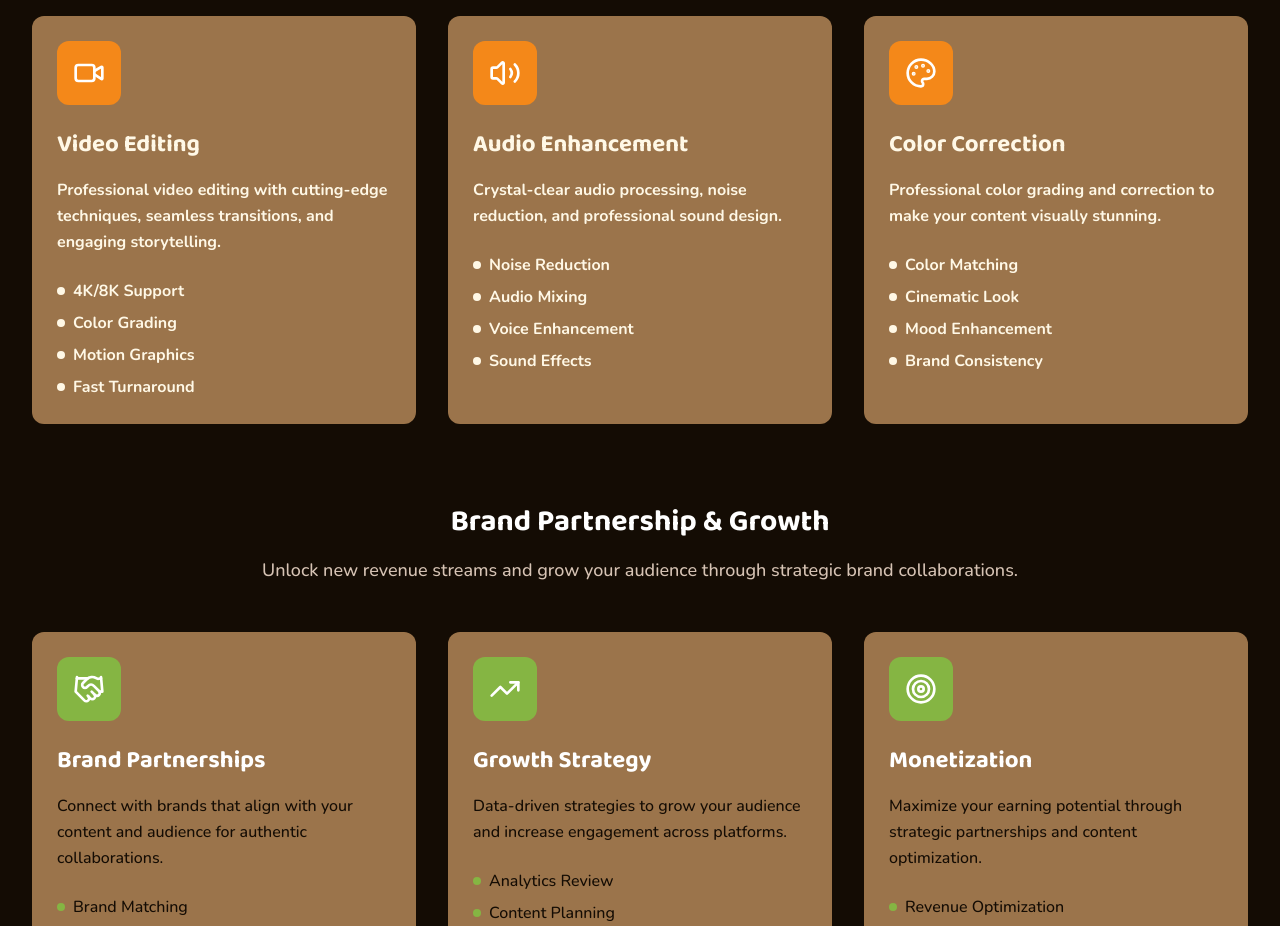
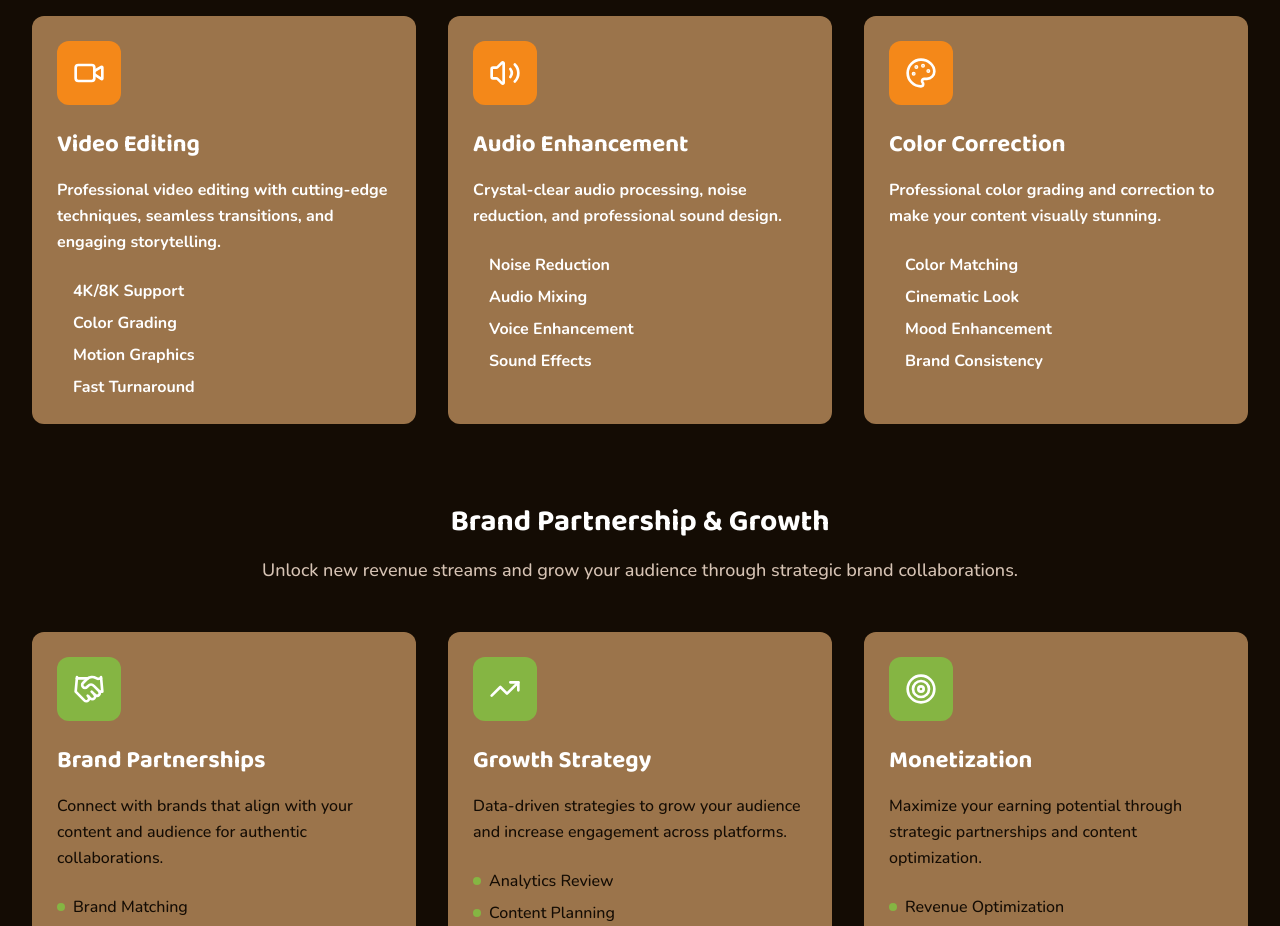
Before and after one commit to FruitStudioUK/Fruit-Site, a Next.js app: page / in a window 1280 px wide. Shown: the part 1160-2086 px from the top of the page. Built offline with nearby package versions, Linux system fonts and the light colour scheme.

Commit message:
Update Services.tsx

```diff
--- a/components/Services.tsx
+++ b/components/Services.tsx
@@ -121,17 +121,17 @@ export function Services() {
                 <div className="w-16 h-16 bg-primary-orange rounded-xl flex items-center justify-center mb-6 group-hover:scale-110 transition-transform duration-300">
                   <service.icon className="w-8 h-8 text-dark" />
                 </div>
-                <h4 className="text-2xl font-baloo2 font-bold text-text-white mb-4">
+                <h4 className="text-2xl font-baloo2 font-bold text-white mb-4">
                   {service.title}
                 </h4>
-                <p className="font-nunito font-bold text-text-white mb-6 leading-relaxed">
+                <p className="font-nunito font-bold text-white mb-6 leading-relaxed">
                   {service.description}
                 </p>
                 <ul className="space-y-2">
                   {service.features.map((feature, idx) => (
                     <li key={idx} className="flex items-center space-x-2">
-                      <div className="w-2 h-2 bg-text-white rounded-full"></div>
-                      <span className="font-nunito font-bold text-text-white">{feature}</span>
+                      <div className="w-2 h-2 bg-text rounded-full"></div>
+                      <span className="font-nunito font-bold text-white">{feature}</span>
                     </li>
                   ))}
                 </ul>
```
